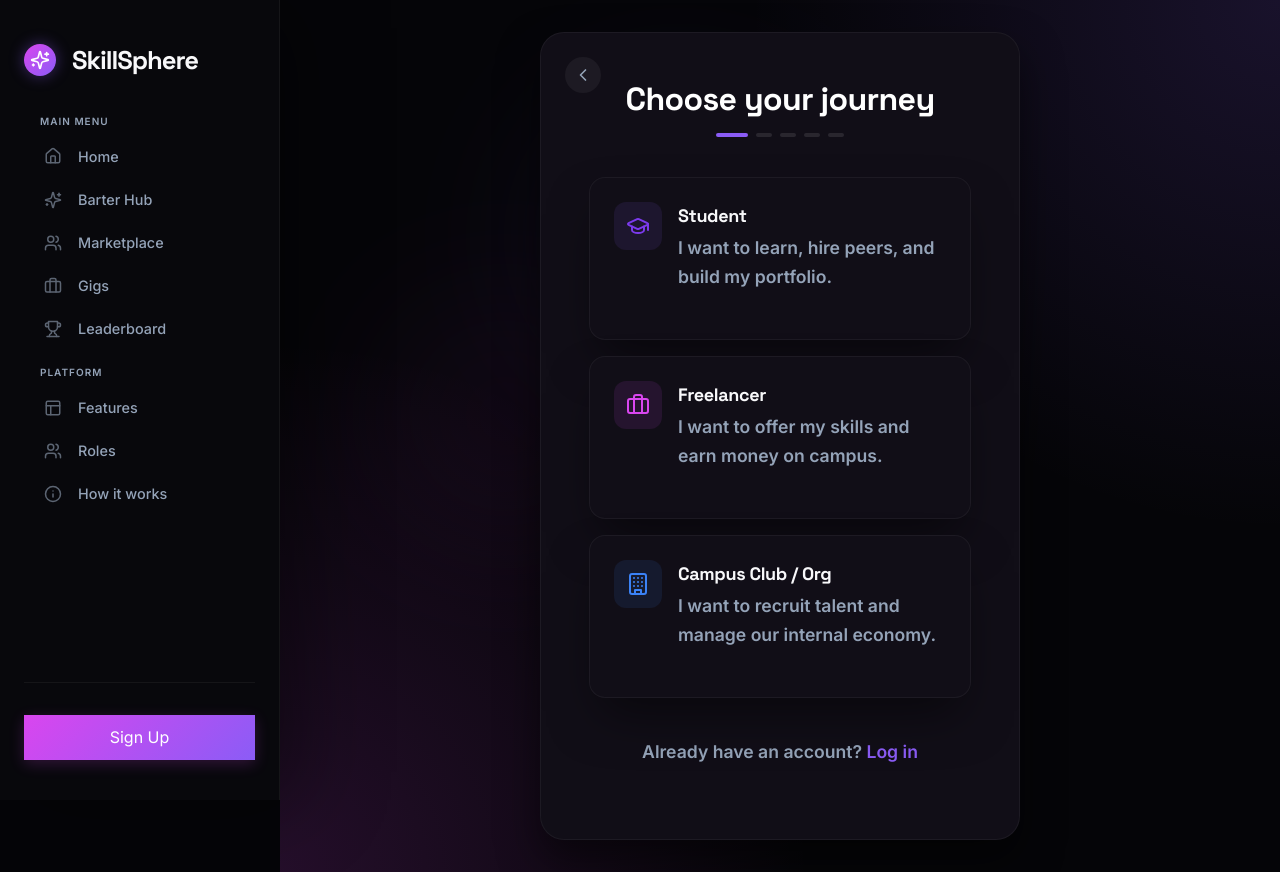
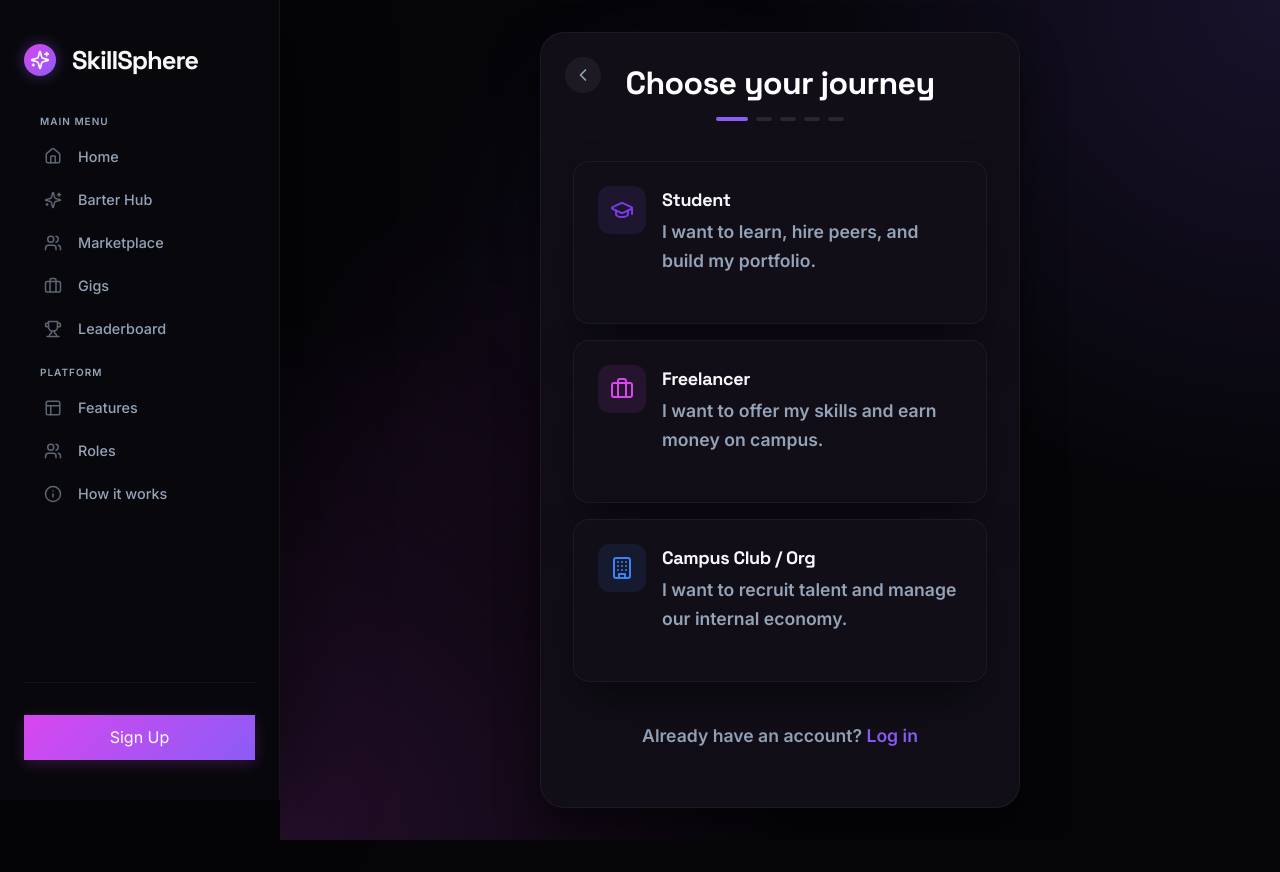
Before and after one commit to Shivam34534/SkillSphere, a React (Vite) app in the folder client/: page /signup in a window 1280 px wide. After the commit the page ends 840 px from the top, so only its background shows below. Built offline with nearby package versions, Linux system fonts and the light colour scheme; no server answers.

Commit message:
sidebar fix final

```diff
--- a/client/src/pages/Signup.jsx
+++ b/client/src/pages/Signup.jsx
@@ -81,7 +81,7 @@ function Signup() {
         formData.role === 'CLUB' ? 'bg-accent' : 'bg-primary'
         }`}></div>
 
-      <div className="glass-card auth-card w-full max-w-lg p-5 md:p-12 relative z-10">
+      <div className="glass-card auth-card w-full max-w-md p-5 md:p-8 relative z-10">
 
         <button
           type="button"
@@ -123,17 +123,17 @@ function Signup() {
 
         {step === 1 && (
           <div className="grid gap-4">
-            <button type="button" className="glass-card p-6 flex items-start gap-4 text-left hover:border-primary transition-all bg-white/[0.02]" onClick={() => handleRoleSelect('STUDENT')}>
+            <button type="button" className="glass-card p-4 flex items-start gap-4 text-left hover:border-primary transition-all bg-white/[0.02]" onClick={() => handleRoleSelect('STUDENT')}>
               <div className="bg-primary/10 p-3 rounded-xl text-primary-hover"><GraduationCap size={24} /></div>
               <div><h3 className="text-lg font-display font-semibold text-text-main mb-1">Student</h3><p className="text-text-muted text-sm leading-relaxed">I want to learn, hire peers, and build my portfolio.</p></div>
             </button>
 
-            <button type="button" className="glass-card p-6 flex items-start gap-4 text-left hover:border-secondary transition-all bg-white/[0.02]" onClick={() => handleRoleSelect('FREELANCER')}>
+            <button type="button" className="glass-card p-4 flex items-start gap-4 text-left hover:border-secondary transition-all bg-white/[0.02]" onClick={() => handleRoleSelect('FREELANCER')}>
               <div className="bg-secondary/10 p-3 rounded-xl text-secondary"><Briefcase size={24} /></div>
               <div><h3 className="text-lg font-display font-semibold text-text-main mb-1">Freelancer</h3><p className="text-text-muted text-sm leading-relaxed">I want to offer my skills and earn money on campus.</p></div>
             </button>
 
-            <button type="button" className="glass-card p-6 flex items-start gap-4 text-left hover:border-accent transition-all bg-white/[0.02]" onClick={() => handleRoleSelect('CLUB')}>
+            <button type="button" className="glass-card p-4 flex items-start gap-4 text-left hover:border-accent transition-all bg-white/[0.02]" onClick={() => handleRoleSelect('CLUB')}>
               <div className="bg-accent/10 p-3 rounded-xl text-accent"><Building size={24} /></div>
               <div><h3 className="text-lg font-display font-semibold text-text-main mb-1">Campus Club / Org</h3><p className="text-text-muted text-sm leading-relaxed">I want to recruit talent and manage our internal economy.</p></div>
             </button>
```
